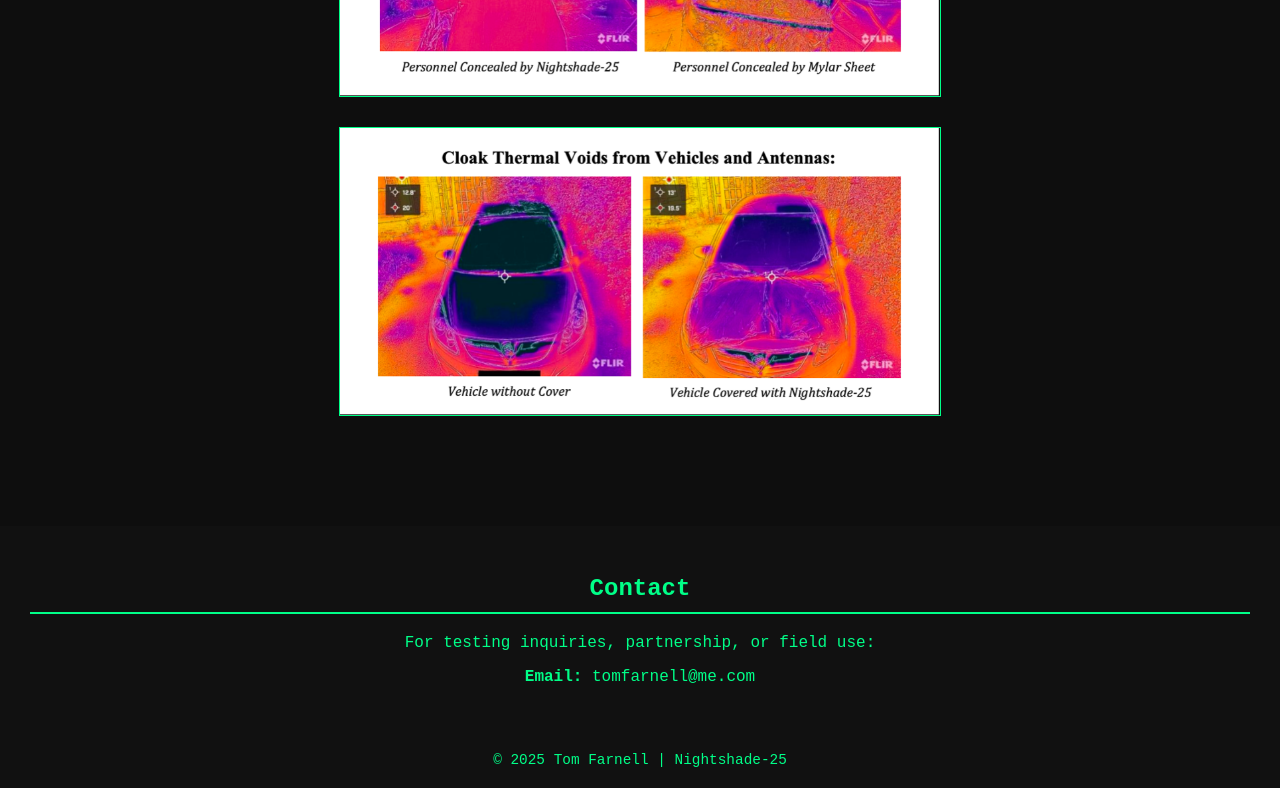
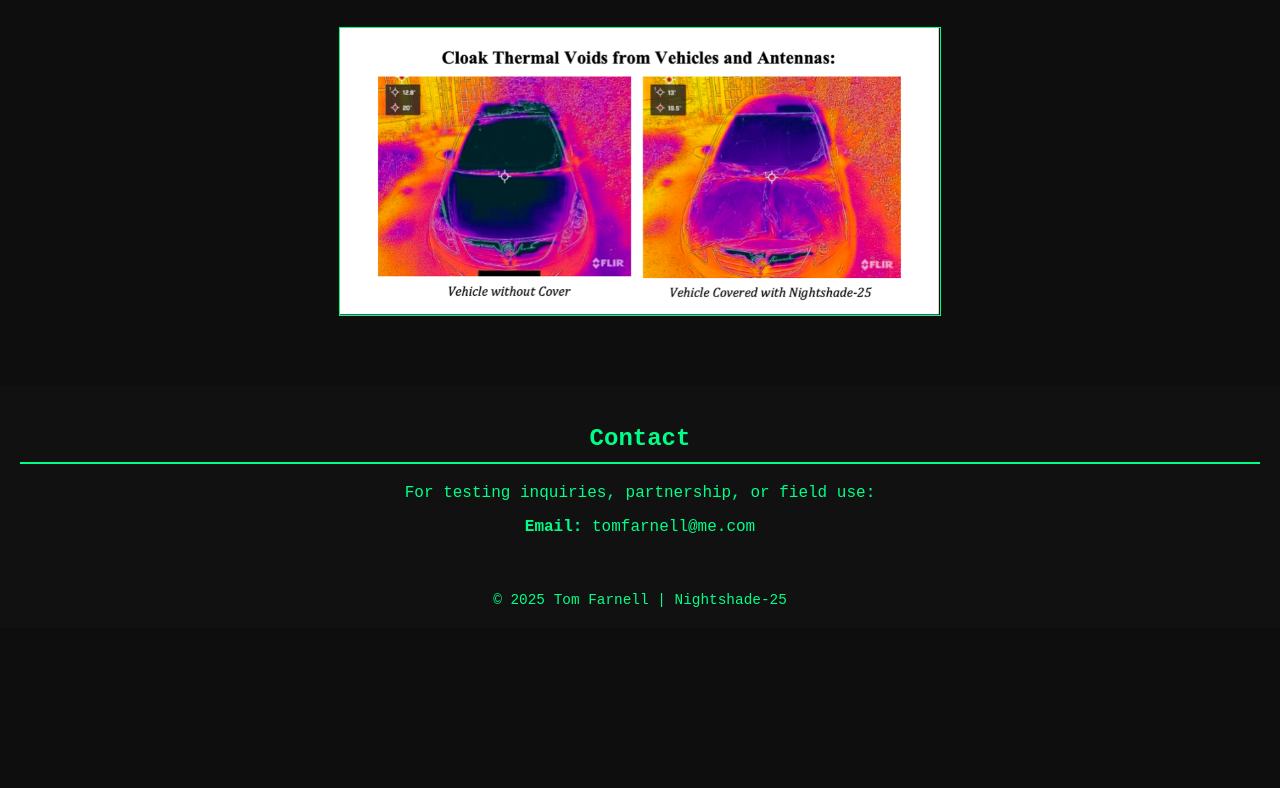
Before and after one commit to TomJJFarnell/Nightshade-25-page, a plain HTML site: page index.html in a window 1280 px wide. Shown: the part 1656-2444 px from the top of the page. After the commit the page ends 2284 px from the top, so only its background shows below. Drawn offline with Linux system fonts and the light colour scheme.

Commit message:
Update index.html

```diff
--- a/index.html
+++ b/index.html
@@ -35,7 +35,7 @@
     }
 
     section {
-      padding: 40px 20px;
+      padding: 20px 20px;
       max-width: 900px;
       margin: auto;
     }
@@ -68,9 +68,9 @@
 
     .contact {
       background-color: #111;
-      padding: 30px;
+      padding: 20px;
       text-align: center;
-      margin-top: 40px;
+      margin-top: 20px;
     }
 
     footer {
```
